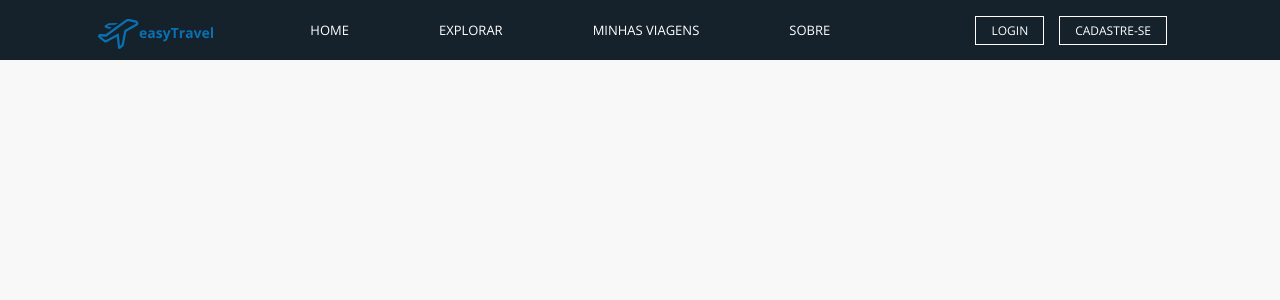
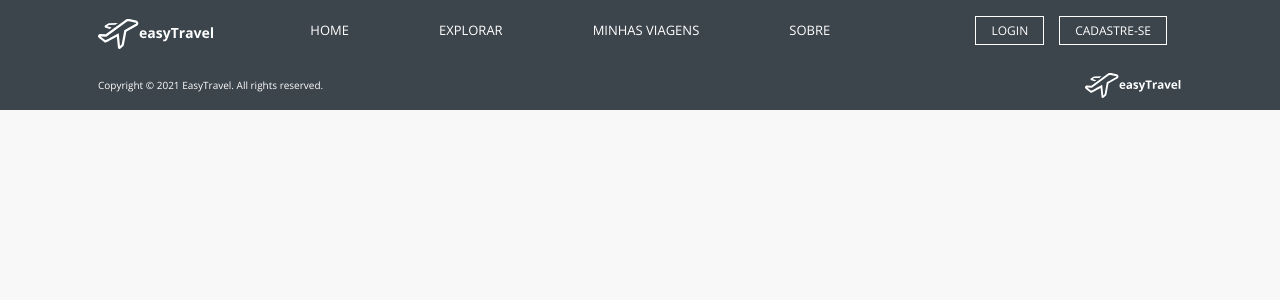
Before and after one commit to Vitor-Silva27/easy-travel, a Next.js app: page / in a window 1280 px wide. Shown: the top 300 px of the page. Built offline with nearby package versions, Linux system fonts and the light colour scheme.

Commit message:
finished footer

```diff
--- /dev/null
+++ b/src/components/Footer/index.tsx
@@ -0,0 +1,14 @@
+import React from 'react';
+
+import { Container } from './styles';
+
+const Footer = () => {
+  return (
+    <Container>
+      <p>Copyright © 2021 EasyTravel. All rights reserved.</p>
+      <img src="./assets/logo.svg" alt="logo" />
+    </Container>
+  );
+};
+
+export default Footer;
--- /dev/null
+++ b/src/components/Footer/styles.ts
@@ -0,0 +1,16 @@
+import styled from 'styled-components';
+
+export const Container = styled.div`
+  height: 5rem;
+  background-color: #3c444c;
+  display: flex;
+  color: #fff;
+  align-items: center;
+  padding: 0 9.8rem;
+  justify-content: space-between;
+
+  img {
+    height: 2.5rem;
+    filter: brightness(100);
+  }
+`;
--- a/src/components/Header/styles.ts
+++ b/src/components/Header/styles.ts
@@ -8,11 +8,12 @@ export const Container = styled.div`
   align-items: center;
   padding: 0 9.8rem;
 
-  background-color: #15222b;
+  background-color: #3c444c;
 `;
 
 export const LogoContainer = styled.div`
   height: 2.3rem;
+  filter: brightness(100);
 `;
 
 export const MenuContainer = styled.nav`
--- a/src/pages/index.tsx
+++ b/src/pages/index.tsx
@@ -1,5 +1,11 @@
+import Footer from '../components/Footer';
 import Header from '../components/Header';
 
 export default function Home() {
-  return <Header />;
+  return (
+    <>
+      <Header />
+      <Footer />
+    </>
+  );
 }
```
